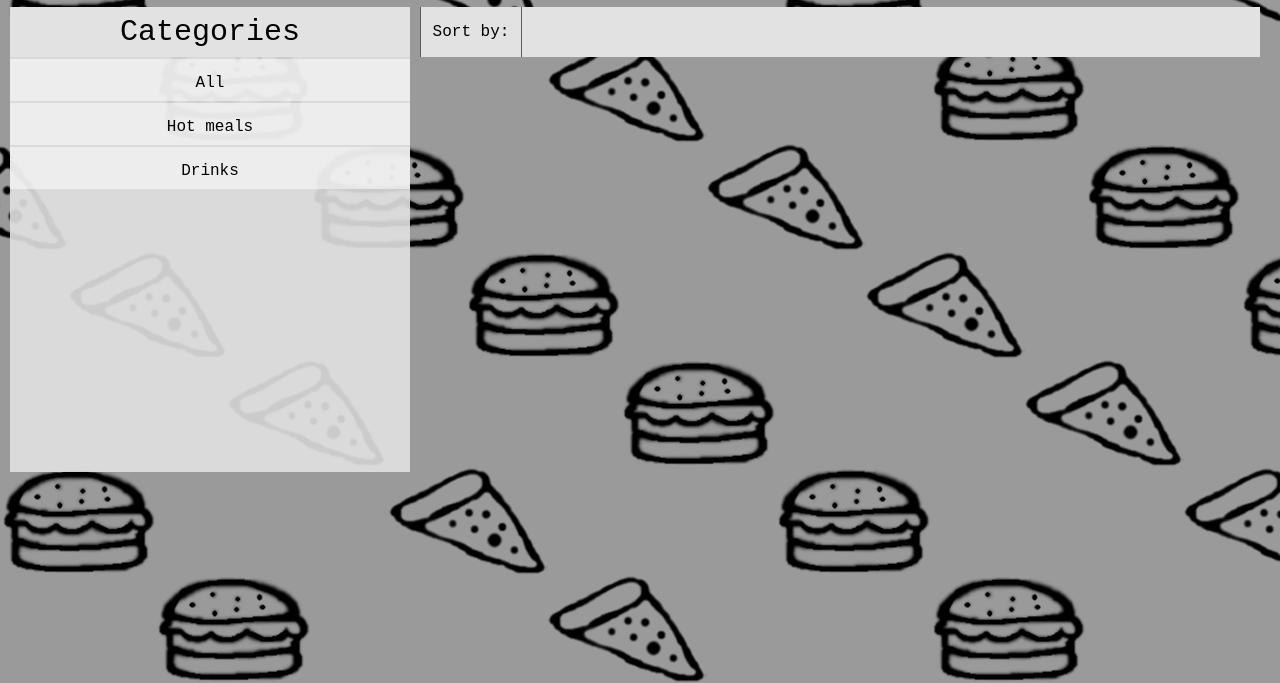
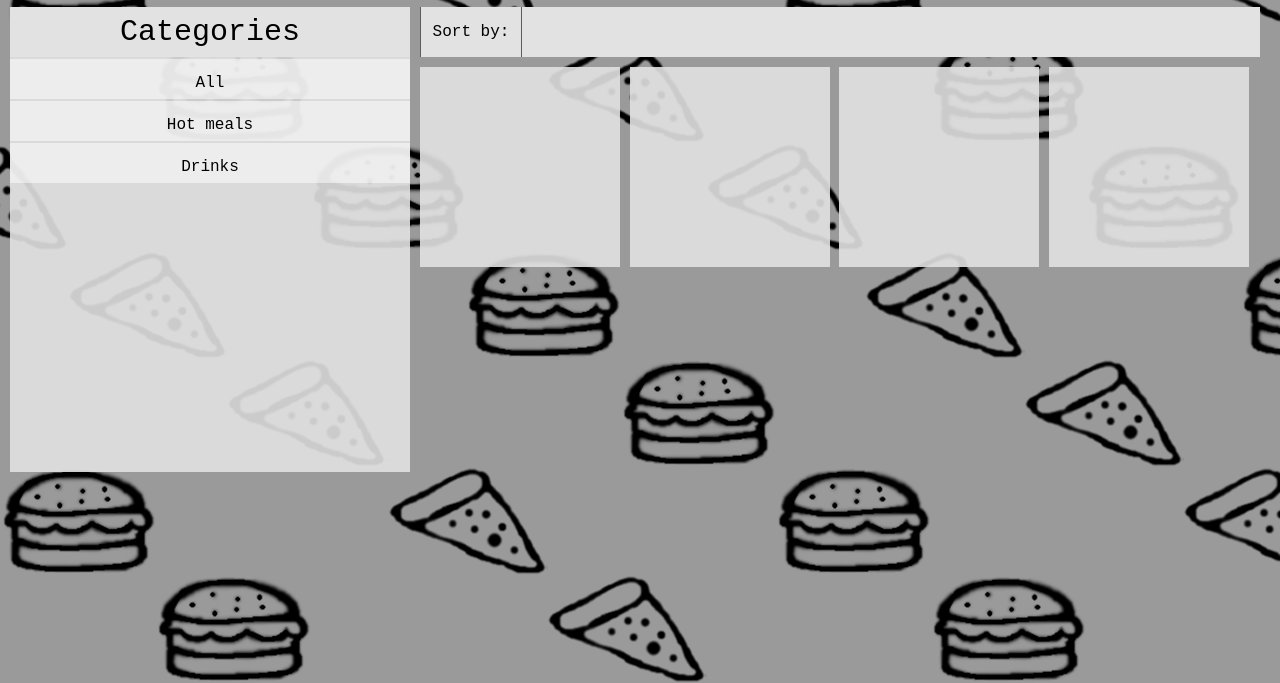
Before and after one commit to mahmtfs/GolangFullstackProject, a plain HTML site: page menu.html in a window 1280 px wide. Shown: the part 73-756 px from the top of the page. Drawn offline with Linux system fonts and the light colour scheme.

Commit message:
Edit menu.html(add meal options)

```diff
--- a/css/menu_style.css
+++ b/css/menu_style.css
@@ -153,12 +153,10 @@ nav ul li a:hover{
     opacity: 50%;
     height:40px;
     background-color:white;
-    border:1px solid transparent;
 }
 
 .categories-content ul li a:hover .category{
     transition: 1.5s;
-    border:1px solid rgb(92, 92, 92);
     opacity: 100%;
 }
 
@@ -168,12 +166,12 @@ nav ul li a:hover{
 }
 
 .main-wrapper{
-    margin-left: 420px;
+    margin-right: 420px;
 }
 
 .dropdown-filter-box{
     display: block;
-    height: 2000px;
+    height: 50px;
     margin-top: 80px;
     margin-right: 20px;
 }
@@ -204,7 +202,6 @@ nav ul li a:hover{
     display: none;
     background-color:rgb(226, 226, 226);
     min-width: 160px;
-    z-index: 1;
 }
 
 .dropdown-content a{
@@ -218,14 +215,55 @@ nav ul li a:hover{
 
 .dropdown:hover{
     transition: 1s;
-    background-color: rgb(236, 236, 236);
+    background-color: white;
 }
 
 .dropdown-content a:hover{
     transition: 1s;
-    background-color: rgb(236, 236, 236);
+    background-color: white;
 }
 
 .dropdown:hover .dropdown-content {
     display: block;
 }
+
+.menu-wrapper{
+    display: block;
+    height: 100%;
+    margin-left: 420px;
+}
+
+.menu{
+    display: block;
+    float: left;
+    height:100%;
+    padding-top: 130px;
+    margin-right: 20px;
+}
+
+.menu ul{
+    display: block;
+    overflow: visible;
+    margin-top: 10px;
+    padding-left: 0;
+}
+
+.menu ul li{
+    display: inline-block;
+    height: 200px;
+    width: 200px;
+    margin-right: 0;
+    opacity: 90%;
+    background-color: rgb(226, 226, 226);
+}
+
+.menu ul li a{
+    display: block;
+    margin-right: 20px;
+    height:200px;
+    width: 200px;
+}
+
+.menu ul li:hover{
+    opacity: 100%;
+}
--- a/menu.html
+++ b/menu.html
@@ -62,6 +62,31 @@
             </div>
             <div class="categories"></div>
         </div>
+        <div class="menu-wrapper">
+            <div class="menu">
+                <ul>
+                    <li>
+                        <a href="#">
+
+                        </a>
+                    </li>
+                    <li>
+                        <a href="#">
+
+                        </a>
+                    </li>
+                    <li>
+                        <a href="#">
+
+                        </a>
+                    </li>
+                    <li>
+                        <a href="#">
+
+                        </a>
+                    </li>
+                </ul>
+            </div>
             <div class="dropdown-filter-fixer">
                 <div class="main-wrapper">
                     <section class="dropdown-filter-box">
@@ -80,5 +105,6 @@
                     </section>
                 </div>
             </div>
+        </div>
     </body>
 </html>
```
Lines whose indentation alone changed are shown as unchanged.
